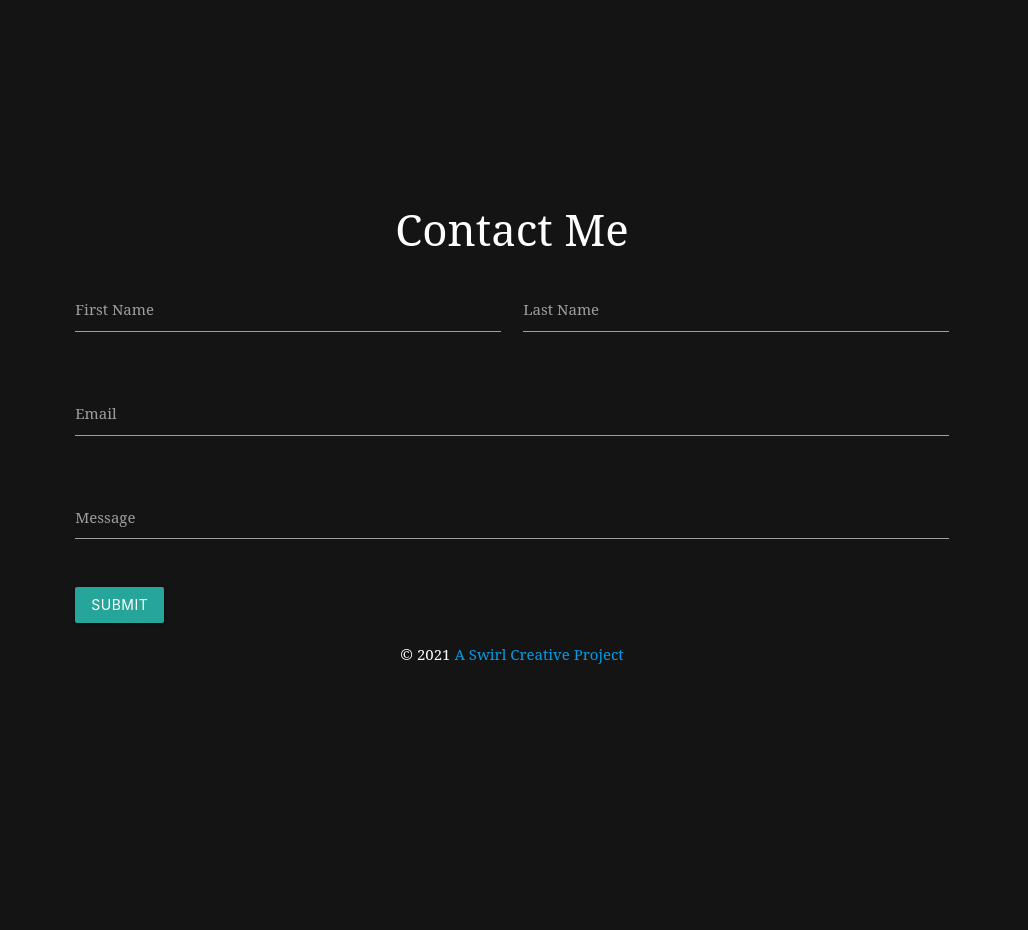
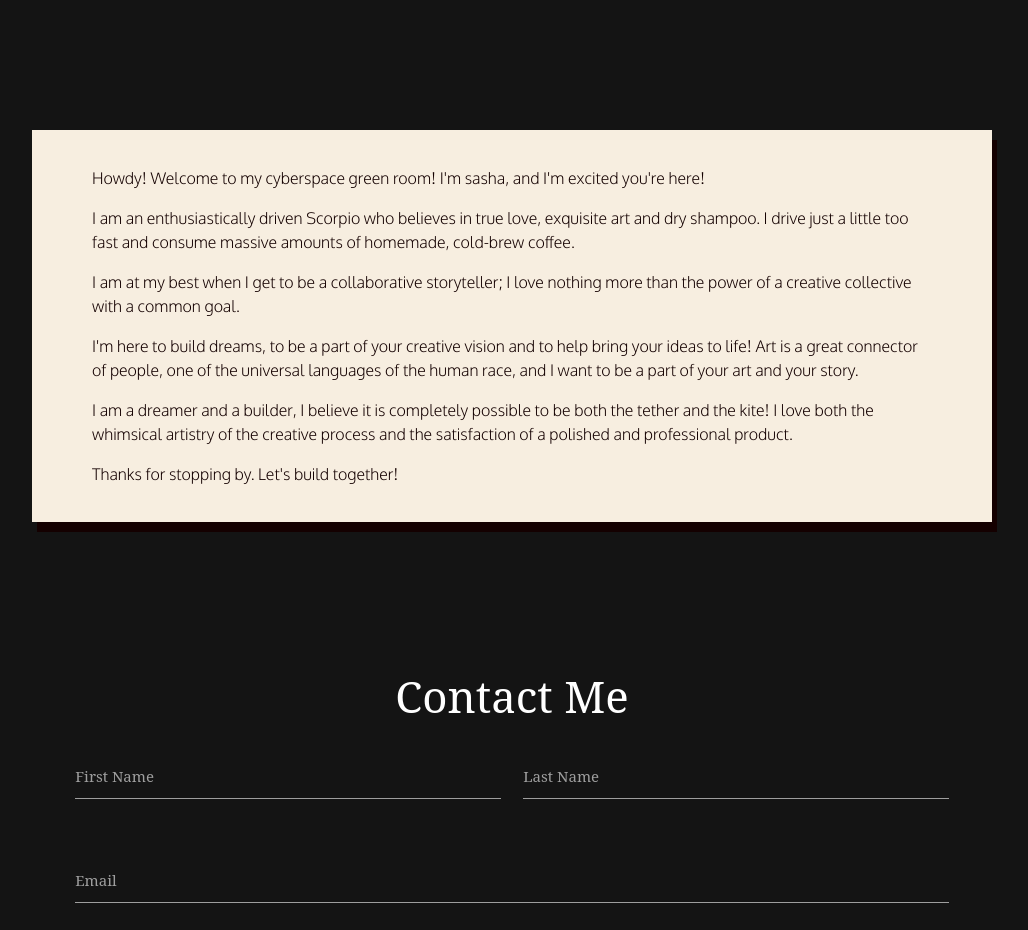
Before and after one commit to KLCBintz/Sasha-Travis, a Gatsby site: page / in a window 1280 px wide. Shown: the part 1420-2350 px from the top of the page, without its empty margins (128-1156 px from the left). Before the commit the page ends 2086 px from the top, so only its background shows below. Built offline with nearby package versions, Linux system fonts and the light colour scheme; Gatsby itself is replaced by a stand-in of ours.

Commit message:
added bio div

```diff
--- a/src/pages/index.js
+++ b/src/pages/index.js
@@ -17,8 +17,7 @@ const IndexPage = ({ data }) => {
   })
 
   const playAudio = () => {
-    console.log("Playing...")
-    document.getElementsByTagName("audio")[0].play()
+    document.getElementById("character").play()
   }
 
   return (
@@ -72,6 +71,7 @@ const IndexPage = ({ data }) => {
               controls
               autoPlay
               preload="auto"
+              id="character"
               src="/audio/sasha-travis-a2.mp3"
             >
               Your browser does not support the
@@ -79,6 +79,36 @@ const IndexPage = ({ data }) => {
             </audio>
           </figure>
         </a.div>
+      </div>
+
+      <div id="bio">
+        <p>
+          Howdy! Welcome to my cyberspace green room! I'm sasha, and I'm excited
+          you're here!
+        </p>
+        <p>
+          I am an enthusiastically driven Scorpio who believes in true love,
+          exquisite art and dry shampoo. I drive just a little too fast and
+          consume massive amounts of homemade, cold-brew coffee.
+        </p>
+        <p>
+          I am at my best when I get to be a collaborative storyteller; I love
+          nothing more than the power of a creative collective with a common
+          goal.
+        </p>
+        <p>
+          I'm here to build dreams, to be a part of your creative vision and to
+          help bring your ideas to life! Art is a great connector of people, one
+          of the universal languages of the human race, and I want to be a part
+          of your art and your story.
+        </p>
+        <p>
+          I am a dreamer and a builder, I believe it is completely possible to
+          be both the tether and the kite! I love both the whimsical artistry of
+          the creative process and the satisfaction of a polished and
+          professional product.
+        </p>
+        <p>Thanks for stopping by. Let's build together!</p>
       </div>
 
       <div id="contactContainer" className="container">
--- a/src/styles/main.css
+++ b/src/styles/main.css
@@ -1,7 +1,9 @@
+@import url("https://fonts.googleapis.com/css2?family=Oxygen:wght@300&display=swap");
+
 body {
   background-color: #141414;
   color: white;
-  font-family: "Alice", "serif";
+  font-family: "serif";
 }
 
 .nav-wrapper {
@@ -90,6 +92,17 @@ h1 {
   will-change: transform, opacity;
 }
 
+#bio {
+  background-color: #f7eee0;
+  color: #140000;
+  width: 75%;
+  margin-left: 12.5%;
+  padding: 20px 60px;
+  font-family: oxygen;
+  font-size: 16px;
+  box-shadow: 5px 10px;
+}
+
 #contactContainer {
   margin-top: 10em;
 }
```
Also changed, not shown: src/images/professional.jpg (added), 1 other file.
